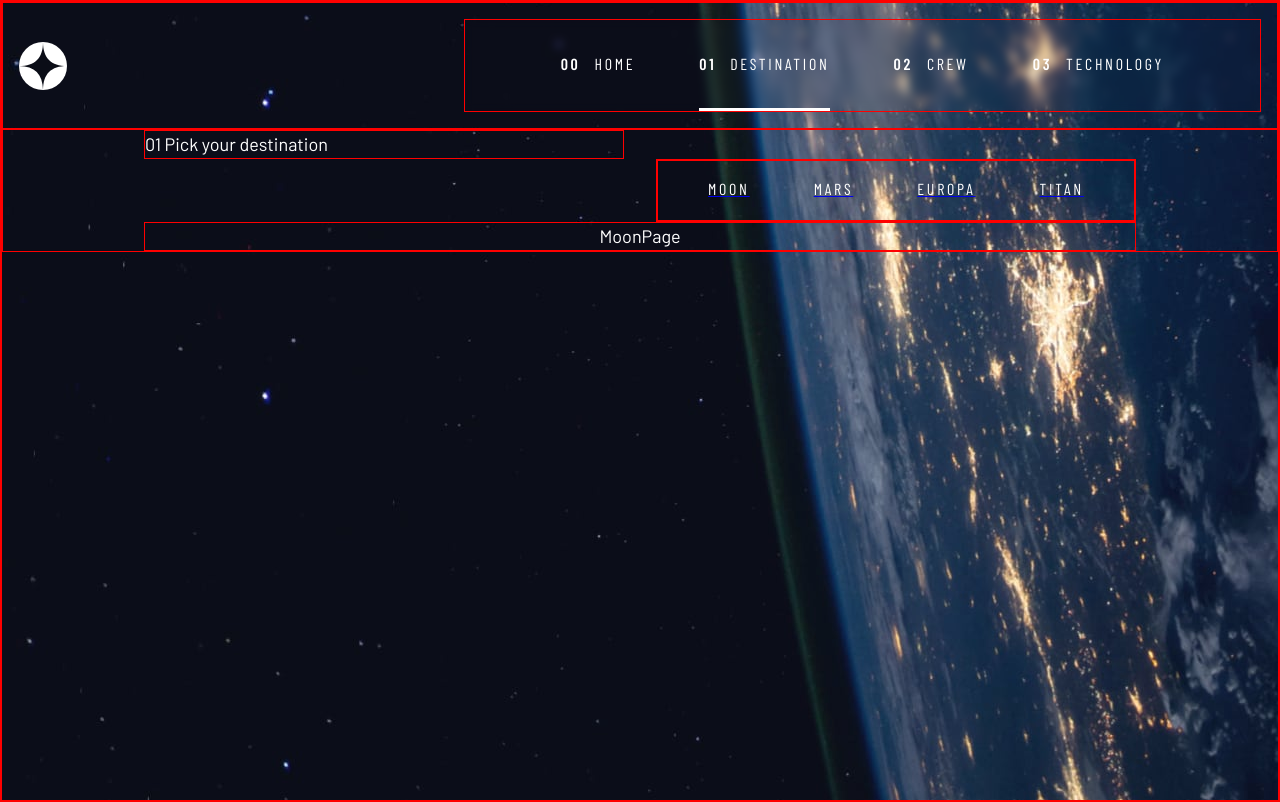
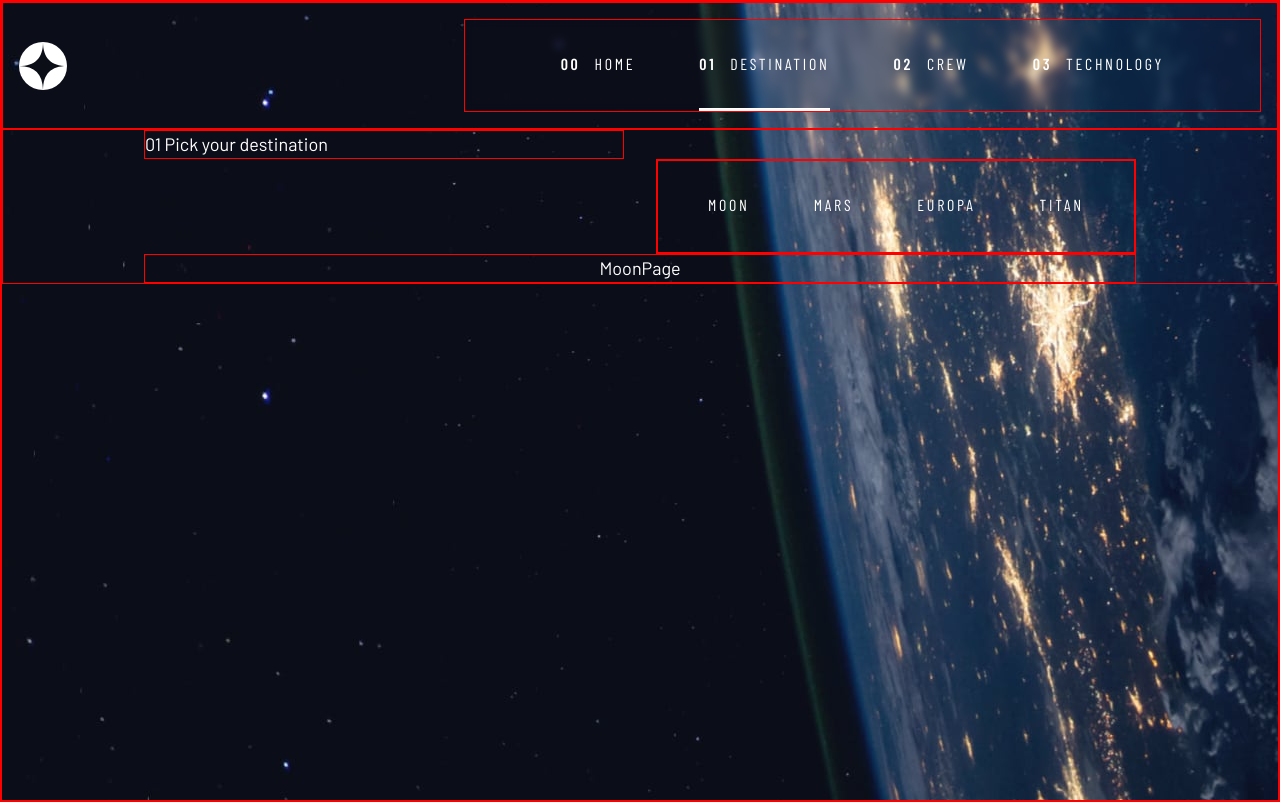
Before and after one commit to riwepo/fem-space-tourism-website, a React (Create React App) app: page /fem-space-tourism-website/destination in a window 1280 px wide. Built offline with nearby package versions, Linux system fonts and the light colour scheme; a web font is replaced by a local one.

Commit message:
style navlink

```diff
--- a/src/components/DestinationNavBar.module.css
+++ b/src/components/DestinationNavBar.module.css
@@ -8,6 +8,7 @@
     auto
     minmax(0, 6rem);
 }
+
 .nav ul {
   grid-column: 2;
 
@@ -18,6 +19,11 @@
 
   /* the outer 2 columns are just for spacing as we resize */
   grid-template-columns: repeat(4, auto);
+}
+
+.navLink {
+  --underline-gap: 2rem;
+  text-decoration: none;
 }
 
 @media (min-width: 35rem) {
```
